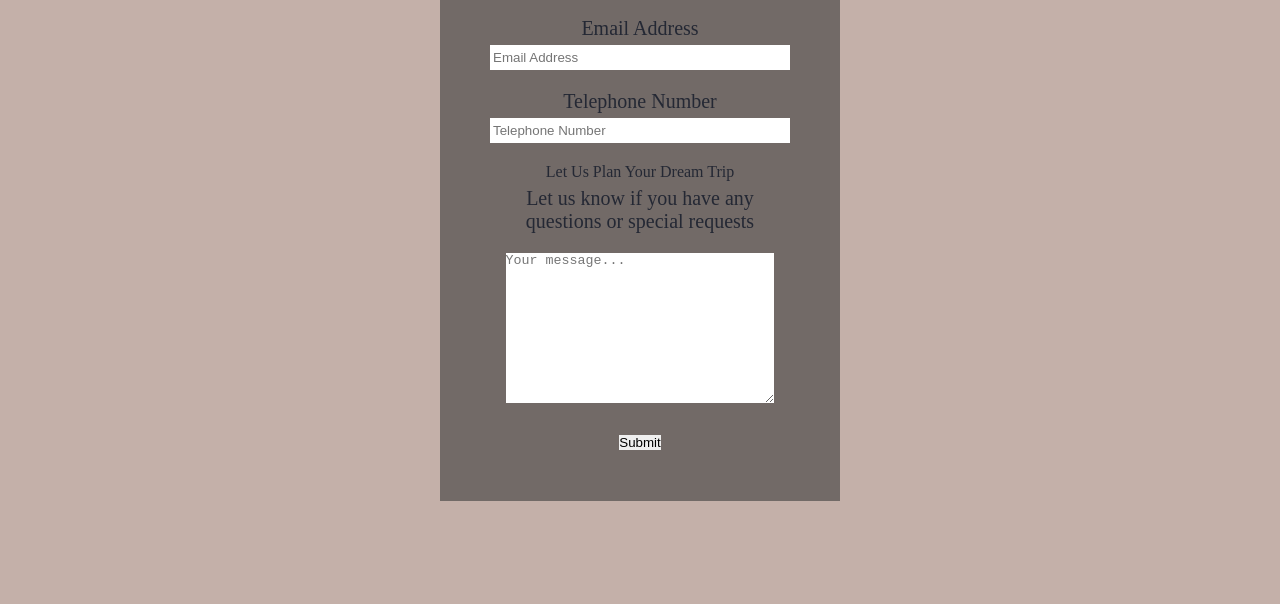
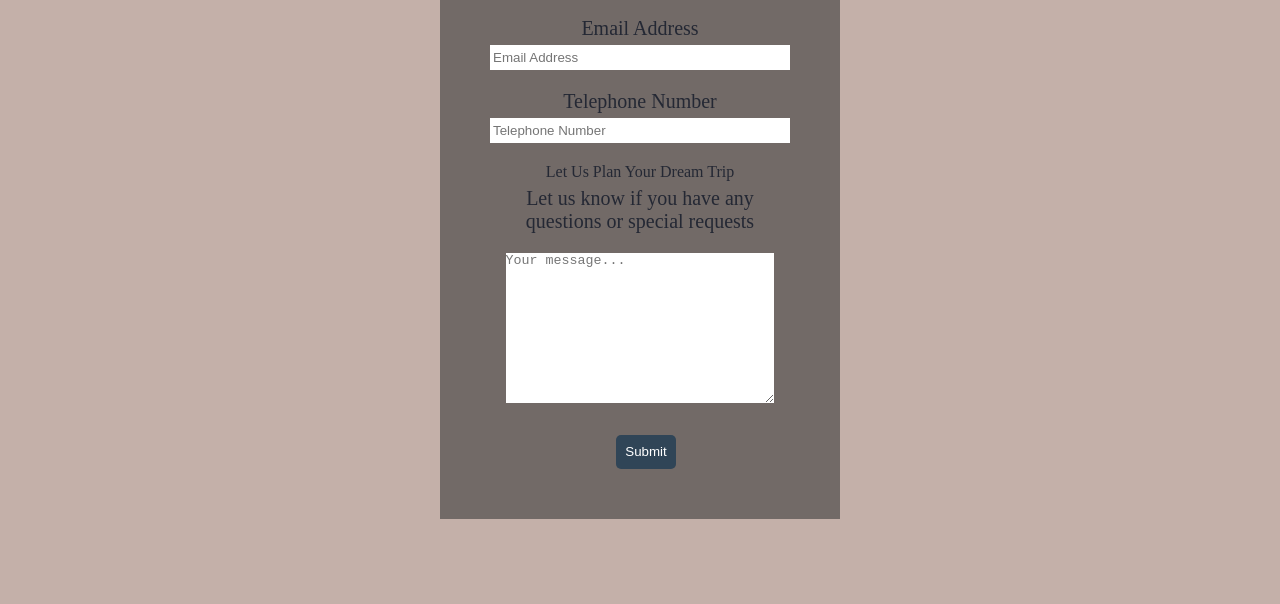
Before and after one commit to JoanaS2/Sea-Essence, a plain HTML site: page index.html in a window 1280 px wide. Shown: the part 2572-3176 px from the top of the page. Drawn offline with Linux system fonts and the light colour scheme.

Commit message:
Style submit button

```diff
--- a/assets/css/style.css
+++ b/assets/css/style.css
@@ -253,6 +253,22 @@ label{
   margin-top: 20px;
 }
 
+
+input[type=submit]{
+  margin-top: 20px;
+    margin-left: 0.75rem;
+    padding: 0.6rem;
+    background-color: #304557;
+    color: white;
+    border-radius: 5px;
+    display: inline-block;
+
+}
+
+/* .block-label{
+display: block;
+} */
+
 fieldset{
   margin-inline-start: 2px;
     margin-inline-end: 2px;
--- a/index.html
+++ b/index.html
@@ -162,7 +162,7 @@
 
          <fieldset>
           <legend>Let Us Plan Your Dream Trip</legend>
-          <label for="message" class="message-label">Let us know if you have any questions or special requests</label>
+          <label for="message" class="block-label">Let us know if you have any questions or special requests</label>
 
           <br>
           <textarea id="message" rows="4" cols="40" name="message"placeholder="Your message..."></textarea>
@@ -171,7 +171,7 @@
 
 
          <!--Submit Button-->
-          <button type="submit" class="submit_button">Submit</button>
+          <input type="submit" class="block-label" value="Submit">
           <!-- <input class="contact_button" value="Enquire Now" type="submit"> -->
 
         </form>
```
